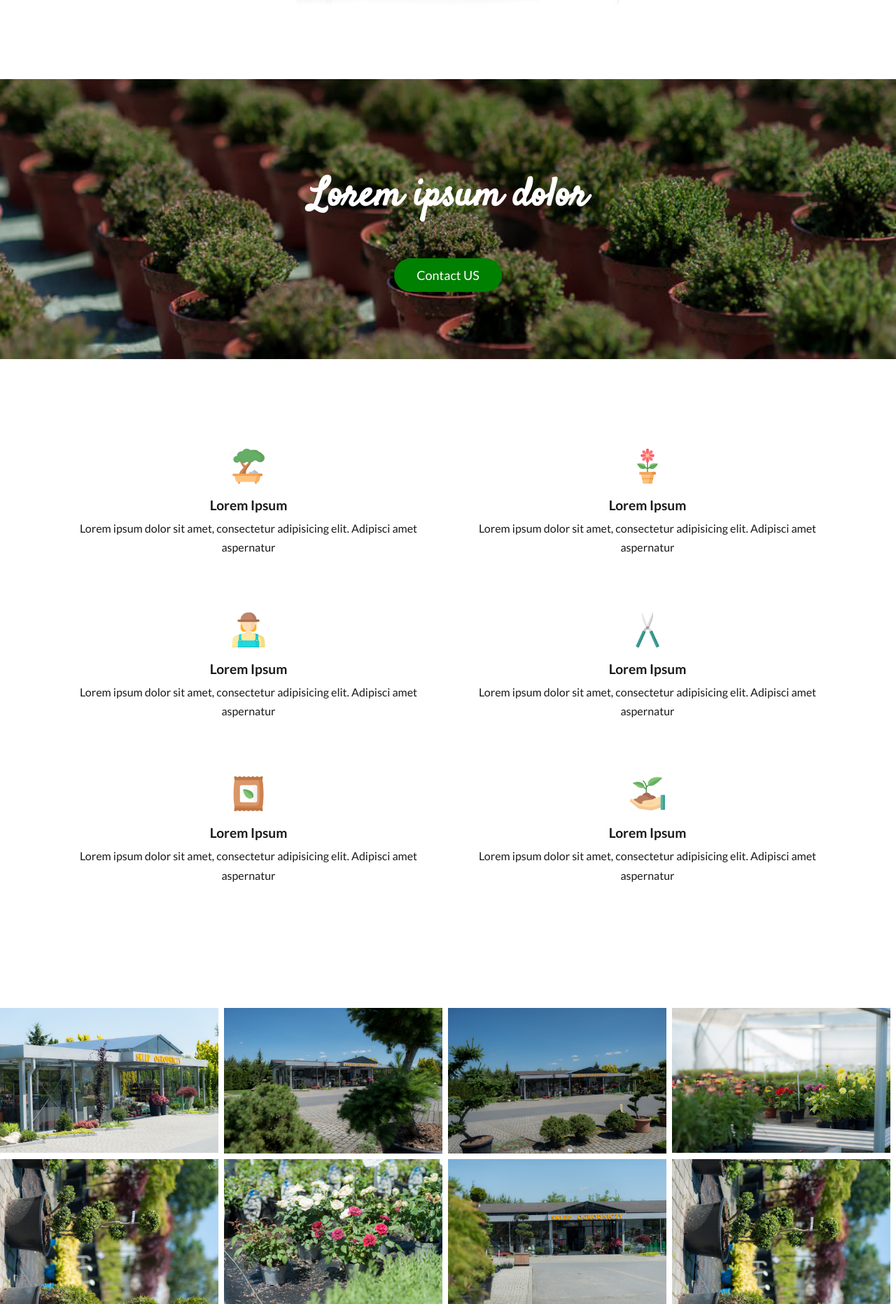
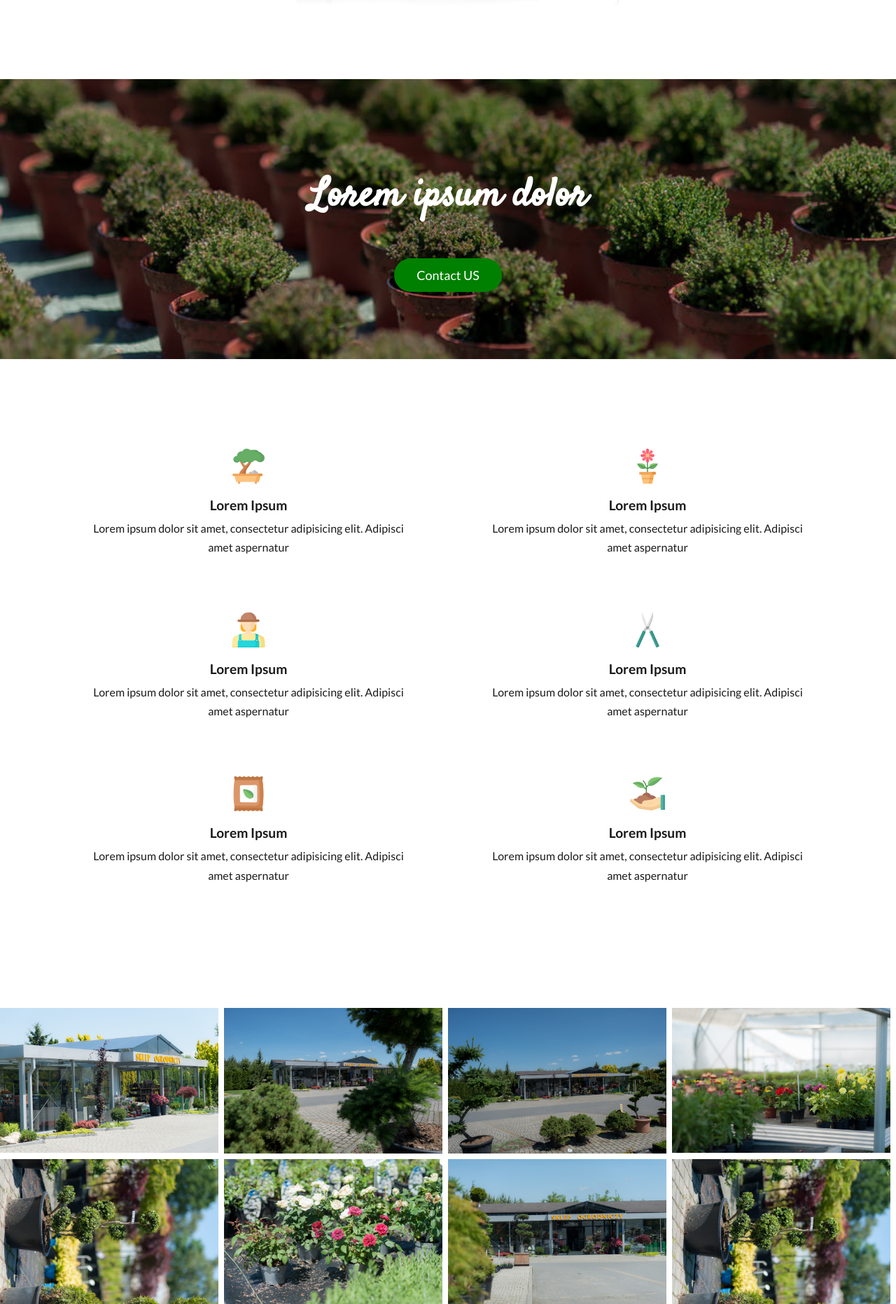
Before and after one commit to mrszympek/cierniak-website, a Jekyll site: the page built from index.html, in a window 1280 px wide. Shown: the part 1505-3368 px from the top of the page at 70% size. Built offline with Jekyll 4.4.1, drawn with Linux system fonts in a browser that asks for light colours.

Commit message:
slide new background + features spacing

```diff
--- a/assets/css/style.css
+++ b/assets/css/style.css
@@ -338,7 +338,11 @@
   background-size: cover; }
 
 .feature {
-  text-align: center; }
+  text-align: center;
+  padding: 0 1rem; }
+  @media (min-width: 61.25rem) {
+    .feature {
+      padding: 0 3rem; } }
   .feature img {
     margin-bottom: 1rem;
     max-width: 3.125rem; }
--- a/assets/scss/_features.scss
+++ b/assets/scss/_features.scss
@@ -1,5 +1,10 @@
 .feature {
 	text-align: center;
+	padding: 0 1rem;
+
+	@include mq(desktop) {
+		padding: 0 3rem;
+	}
 
 	img {
 		margin-bottom: 1rem;
--- a/assets/scss/_sections.scss
+++ b/assets/scss/_sections.scss
@@ -16,5 +16,5 @@
 }
 
 .slide-section {
-	background-image: url("/assets/images/slide.jpg");
+	background-image: url("/assets/images/gallery/326.jpg");
 }
--- a/index.html
+++ b/index.html
@@ -49,35 +49,47 @@
 <section class="section features-section">
     <div class="container">
         <div class="row">
-            <div class="col-sm-6 feature">
+            <div class="col-sm-6">
+                <div class="feature">
                     <img src="/assets/images/icons/bonsai.svg" alt="">
                     <h4>Lorem Ipsum</h4>
                     <p>Lorem ipsum dolor sit amet, consectetur adipisicing elit. Adipisci amet aspernatur </p>
                 </div>
-            <div class="col-sm-6 feature">
+            </div>
+            <div class="col-sm-6">
+                <div class="feature">
                     <img src="/assets/images/icons/flower.svg" alt="">
                     <h4>Lorem Ipsum</h4>
                     <p>Lorem ipsum dolor sit amet, consectetur adipisicing elit. Adipisci amet aspernatur </p>
                 </div>
-            <div class="col-sm-6 feature">
+            </div>
+            <div class="col-sm-6">
+                <div class="feature">
                     <img src="/assets/images/icons/gardener.svg" alt="">
                     <h4>Lorem Ipsum</h4>
                     <p>Lorem ipsum dolor sit amet, consectetur adipisicing elit. Adipisci amet aspernatur </p>
                 </div>
-            <div class="col-sm-6 feature">
+            </div>
+            <div class="col-sm-6">
+                <div class="feature">
                     <img src="/assets/images/icons/scissors.svg" alt="">
                     <h4>Lorem Ipsum</h4>
                     <p>Lorem ipsum dolor sit amet, consectetur adipisicing elit. Adipisci amet aspernatur </p>
                 </div>
-            <div class="col-sm-6 feature">
+            </div>
+            <div class="col-sm-6">
+                <div class="feature">
                     <img src="/assets/images/icons/seeds.svg" alt="">
                     <h4>Lorem Ipsum</h4>
                     <p>Lorem ipsum dolor sit amet, consectetur adipisicing elit. Adipisci amet aspernatur </p>
                 </div>
-            <div class="col-sm-6 feature">
+            </div>
+            <div class="col-sm-6">
+                <div class="feature">
                     <img src="/assets/images/icons/sprout.svg" alt="">
                     <h4>Lorem Ipsum</h4>
                     <p>Lorem ipsum dolor sit amet, consectetur adipisicing elit. Adipisci amet aspernatur </p>
+                </div>
             </div>
         </div>
     </div>
```
Lines whose indentation alone changed are shown as unchanged.
